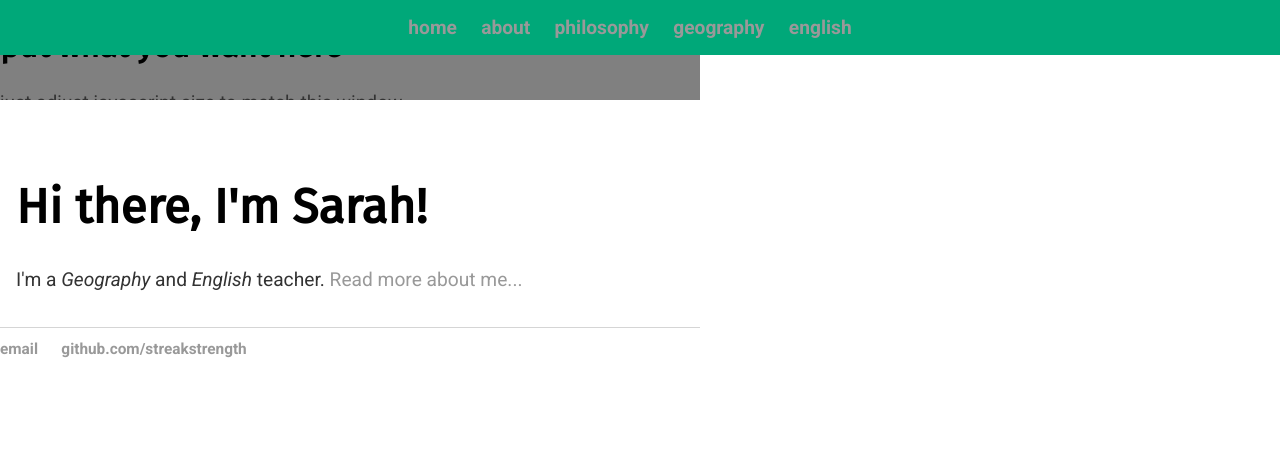
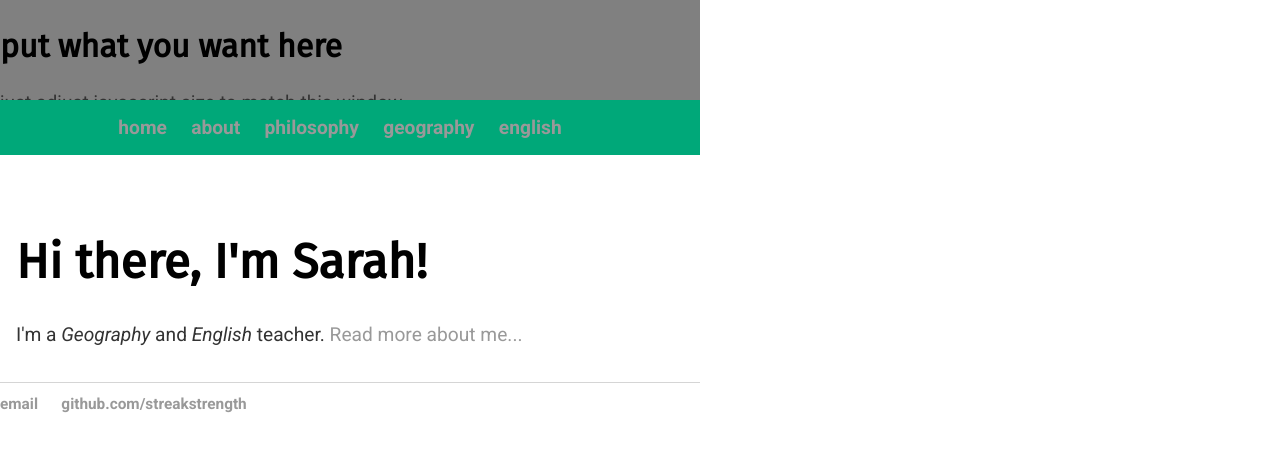
Before and after one commit to streakstrength/streakstrength.github.io, a Jekyll site: the page built from index.html, in a window 1280 px wide. Shown: the top 452 px of the page. Built offline with Jekyll 4.4.1, drawn with Linux system fonts in a browser that asks for light colours.

Commit message:
Update main.css

```diff
--- a/css/main.css
+++ b/css/main.css
@@ -25,9 +25,9 @@ body {
 /* Navbar */
 .navbar {
 	overflow: hidden;
-	position: fixed;
+	/* position: fixed; */
 	background-color: #00a879;
-	top: 0;
+	/* top: 0; */
 	width: 100%;
 	text-align: center;
 }
```
